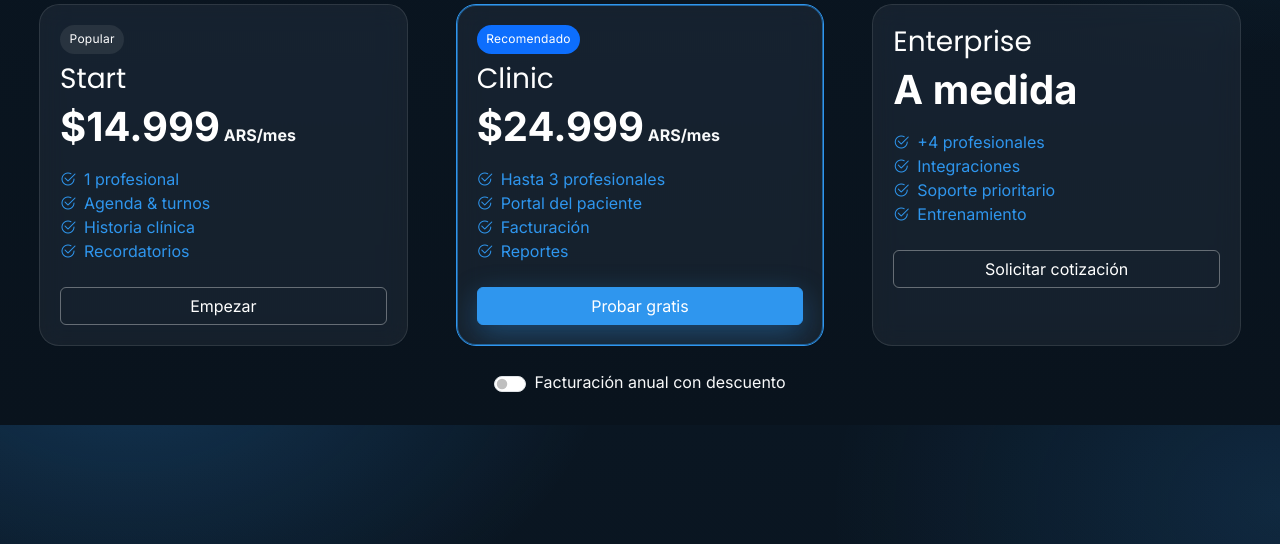
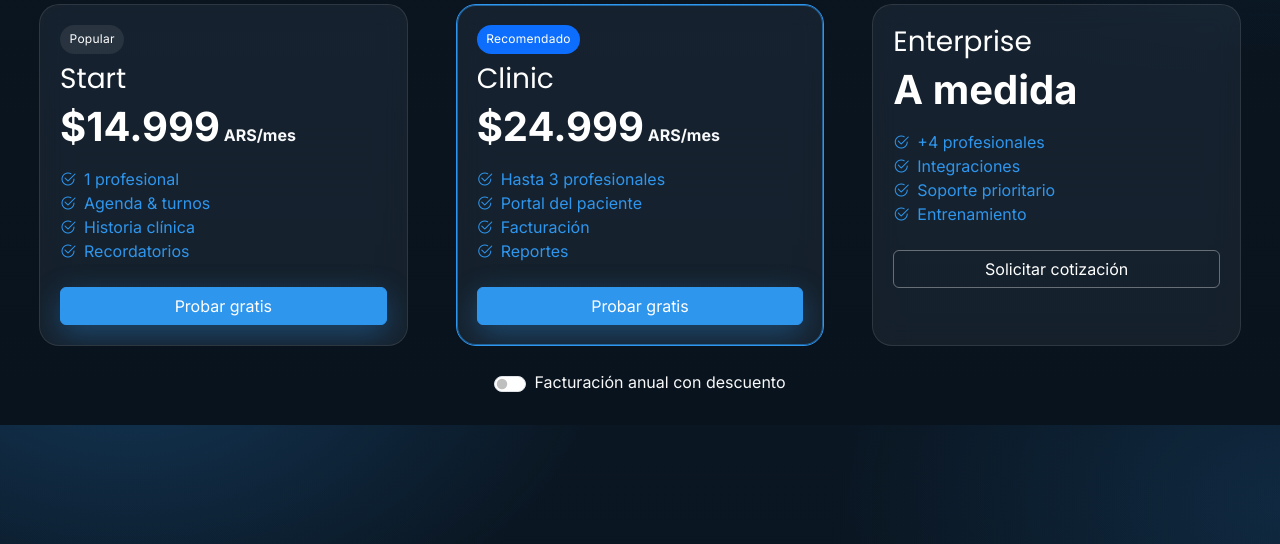
Before and after one commit to juantss123/malditoindex, a PHP site: page / in a window 1280 px wide. Shown: the part 1975-2519 px from the top of the page. Run offline with PHP 8.4, Linux system fonts and the light colour scheme; data that the repository does not hold is empty.

Commit message:
Updated index.php

```diff
--- a/index.php
+++ b/index.php
@@ -405,7 +405,7 @@ $db = $database->getConnection();
               <li><i class="bi bi-check2-circle me-2"></i>Historia clínica</li>
               <li><i class="bi bi-check2-circle me-2"></i>Recordatorios</li>
             </ul>
-            <a href="registro.php" class="btn btn-outline-light w-100" style="position: relative; z-index: 10;">Empezar</a>
+            <a href="registro.php" class="btn btn-primary w-100">Probar gratis</a>
           </div>
         </div>
 
@@ -423,7 +423,7 @@ $db = $database->getConnection();
               <li><i class="bi bi-check2-circle me-2"></i>Facturación</li>
               <li><i class="bi bi-check2-circle me-2"></i>Reportes</li>
             </ul>
-            <a href="registro.php" class="btn btn-primary w-100" style="position: relative; z-index: 10;">Probar gratis</a>
+            <a href="registro.php" class="btn btn-primary w-100">Probar gratis</a>
           </div>
         </div>
 
@@ -440,7 +440,7 @@ $db = $database->getConnection();
               <li><i class="bi bi-check2-circle me-2"></i>Soporte prioritario</li>
               <li><i class="bi bi-check2-circle me-2"></i>Entrenamiento</li>
             </ul>
-            <a href="https://wa.me/5491112345678?text=Hola%2C%20me%20interesa%20el%20plan%20Enterprise%20de%20DentexaPro" target="_blank" rel="noopener" class="btn btn-outline-light w-100" style="position: relative; z-index: 10;">Solicitar cotización</a>
+            <a href="https://wa.me/5491112345678?text=Hola%2C%20me%20interesa%20el%20plan%20Enterprise%20de%20DentexaPro" target="_blank" rel="noopener" class="btn btn-outline-light w-100">Solicitar cotización</a>
           </div>
         </div>
       </div>
```
